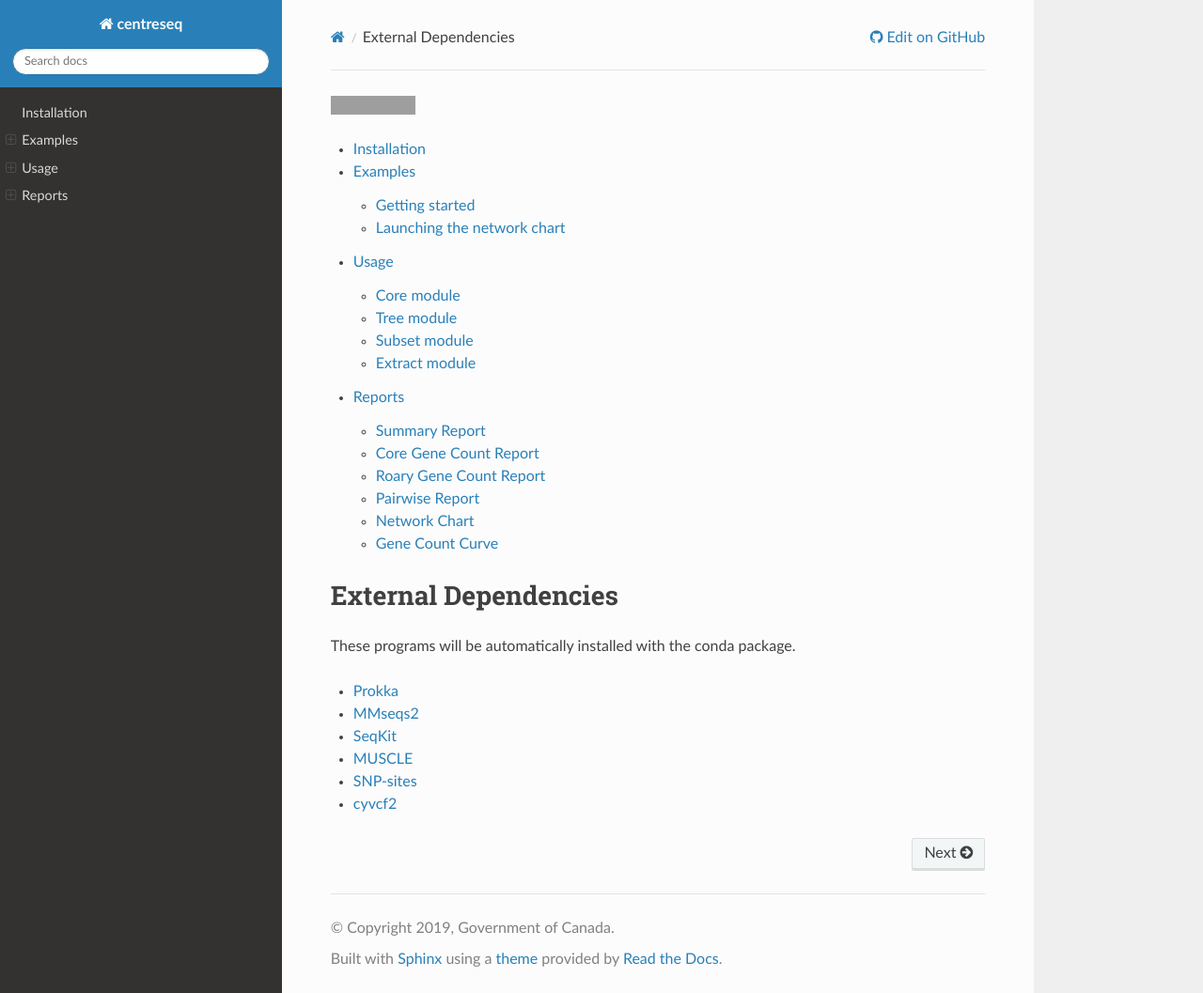
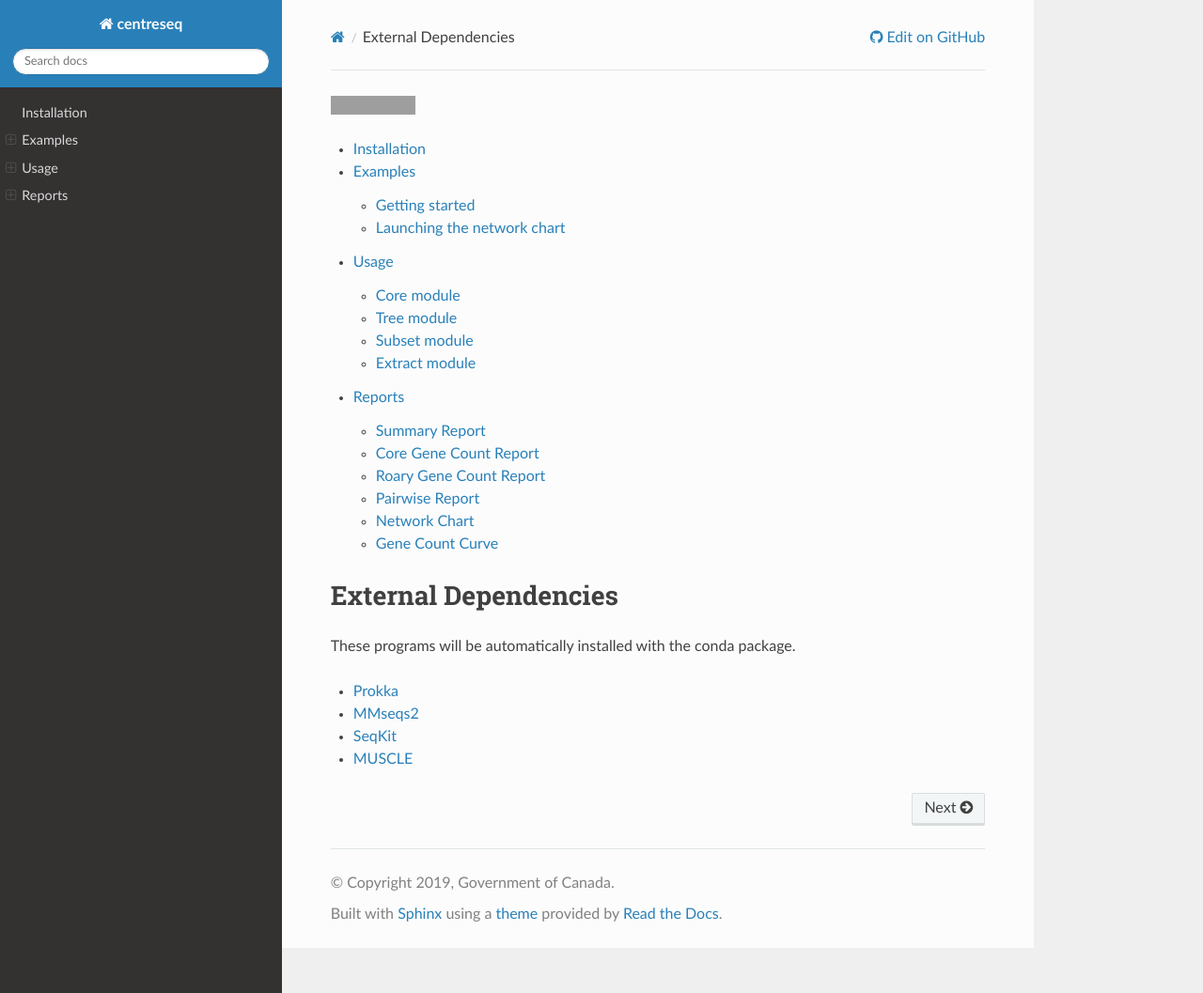
Before and after one commit to BFSSI-Bioinformatics-Lab/centreseq, a Sphinx documentation site: the page built from docs/index.rst, in a window 1280 px wide and 1057 px high. Shown: the whole window at 94% size. Built offline with Sphinx 7.4.7 and the Read the Docs theme 2.0.0, drawn with Linux system fonts in a browser that asks for light colours; grey boxes are pictures that could not be loaded.

Commit message:
Remove deprecated dependencies

```diff
--- a/docs/index.rst
+++ b/docs/index.rst
@@ -17,8 +17,6 @@ These programs will be automatically installed with the conda package.
 -  `MMseqs2 <https://github.com/soedinglab/MMseqs2>`__
 -  `SeqKit <https://github.com/shenwei356/seqkit>`__
 -  `MUSCLE <https://www.drive5.com/muscle/>`__
--  `SNP-sites <https://github.com/sanger-pathogens/snp-sites>`__
--  `cyvcf2 <https://github.com/brentp/cyvcf2>`__
 
 .. |install with bioconda| image:: https://img.shields.io/badge/install%20with-bioconda-brightgreen.svg?style=flat
    :target: http://bioconda.github.io/recipes/centreseq/README.html
```
